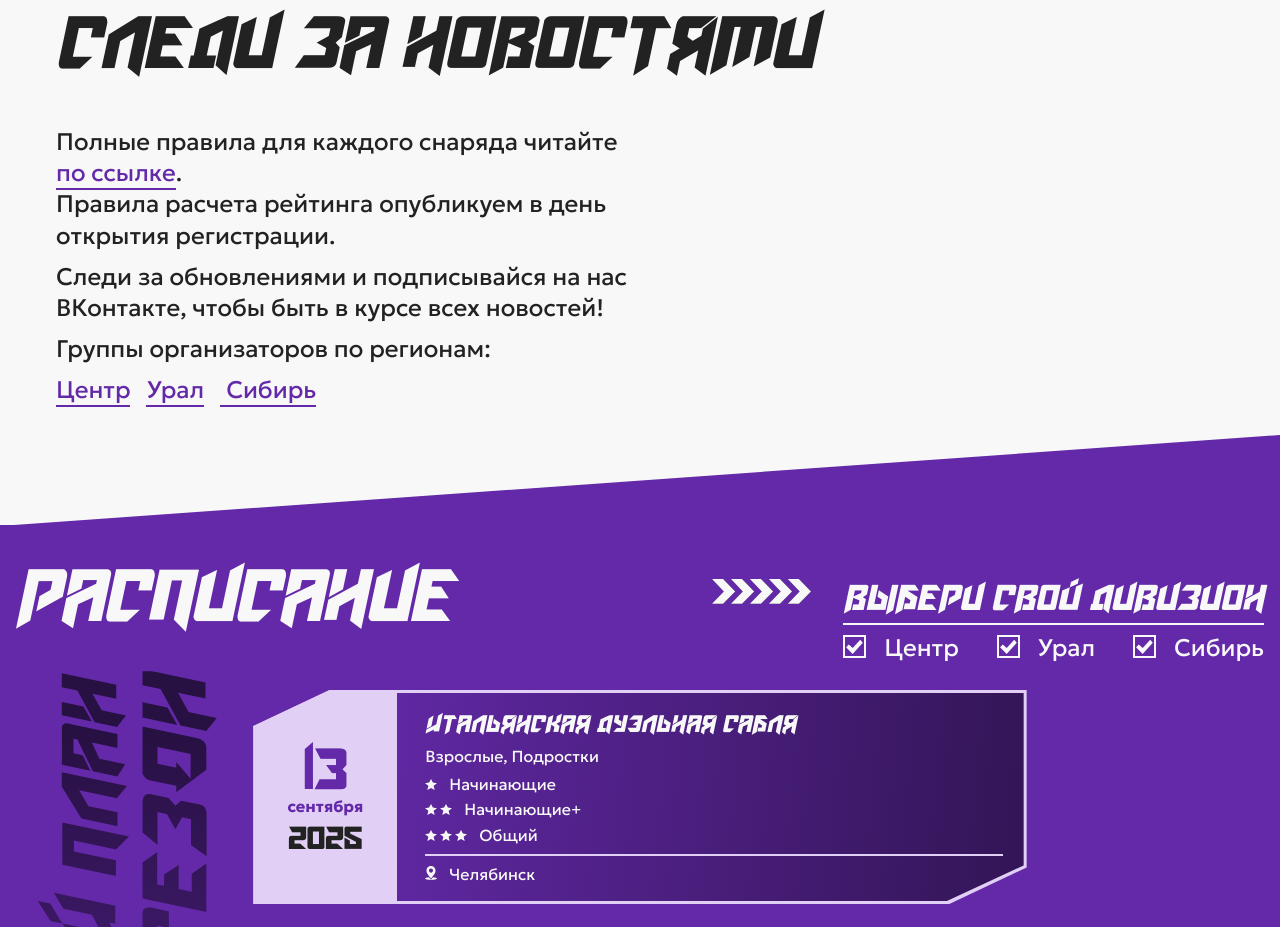
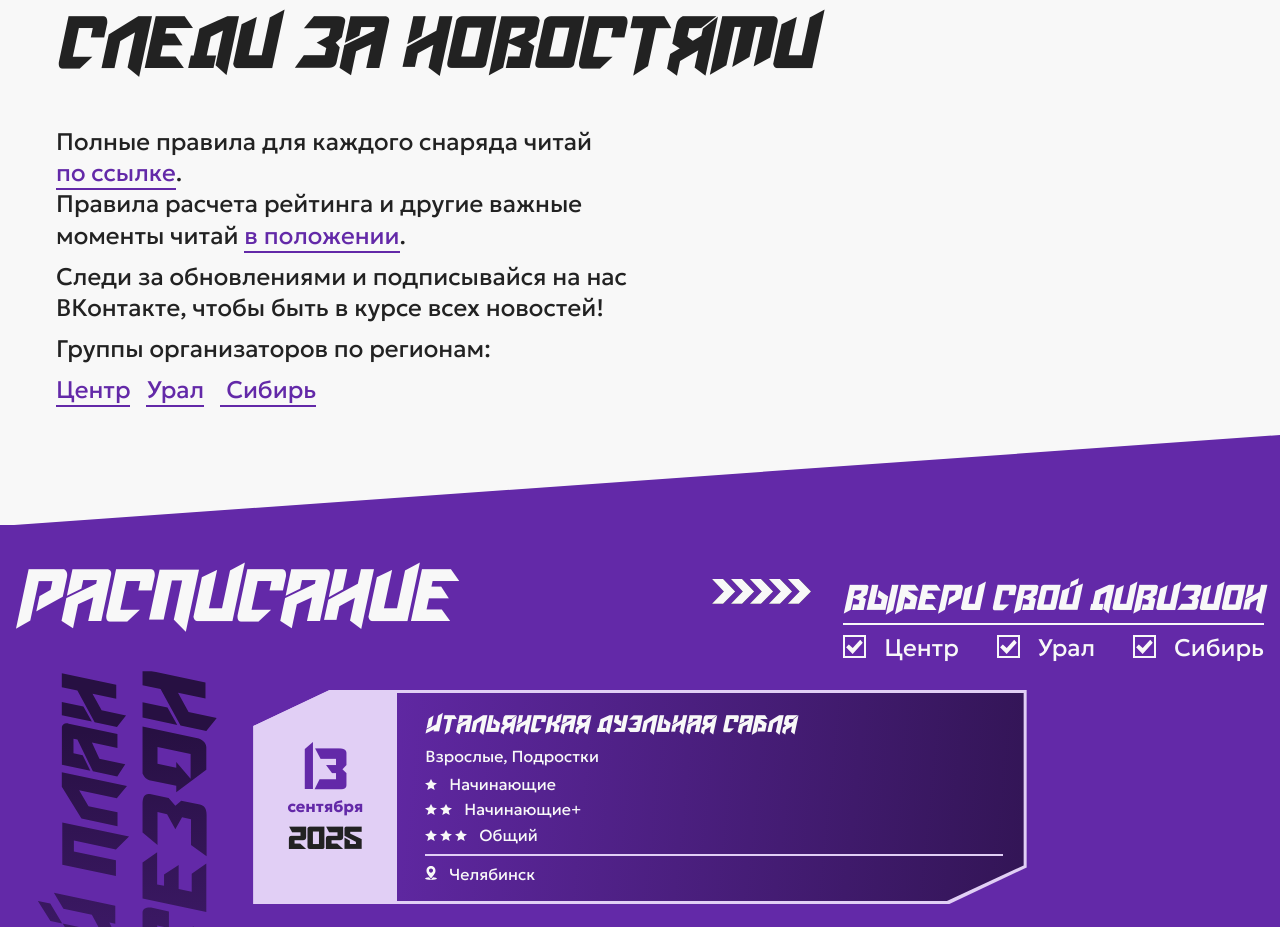
Before and after one commit to michiaro/hema-league-frontend, a Vue app: page / in a window 1280 px wide. Shown: the part 1600-2527 px from the top of the page. Built offline with nearby package versions, Linux system fonts and the light colour scheme.

Commit message:
add link to document

```diff
--- a/src/components/News.vue
+++ b/src/components/News.vue
@@ -9,12 +9,19 @@
         <div class="col col-xs-12 col-xl-6">
           <div class="news__content">
             <p>
-              Полные правила для каждого снаряда читайте
+              Полные правила для каждого снаряда читай
               <a class="news__link" href="https://hema-magisterium.ru/rules" target="_blank">
                 по&nbsp;ссылке</a
               >.
               <br />
-              Правила расчета рейтинга опубликуем в день открытия регистрации.
+              Правила расчета рейтинга и другие важные моменты читай
+              <a
+                class="news__link"
+                href="https://purlakpv.github.io/fencing-brain/"
+                target="_blank"
+              >
+                в&nbsp;положении</a
+              >.
             </p>
             <p>
               Следи за обновлениями и подписывайся на нас ВКонтакте, чтобы быть в курсе всех
```
